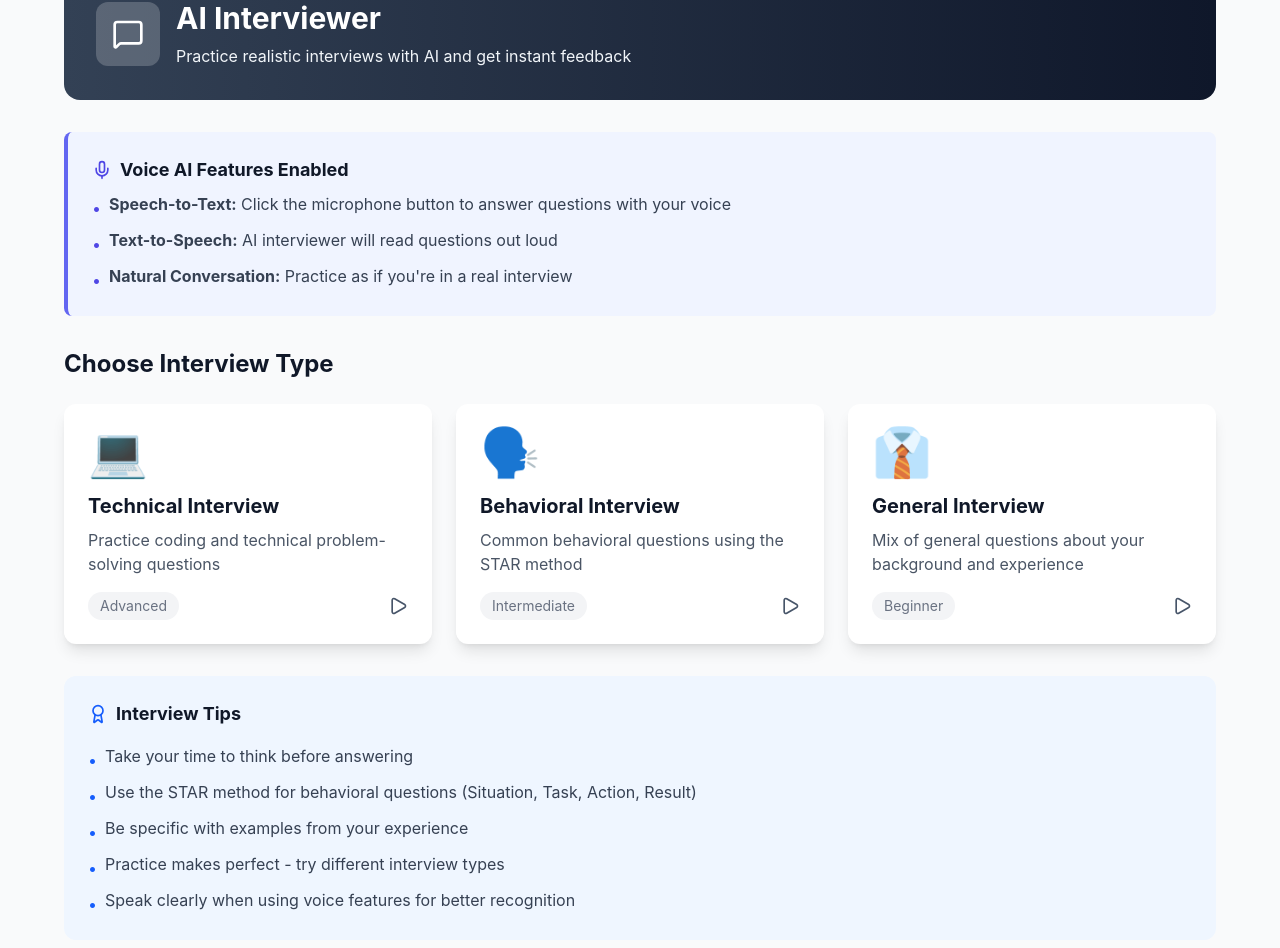
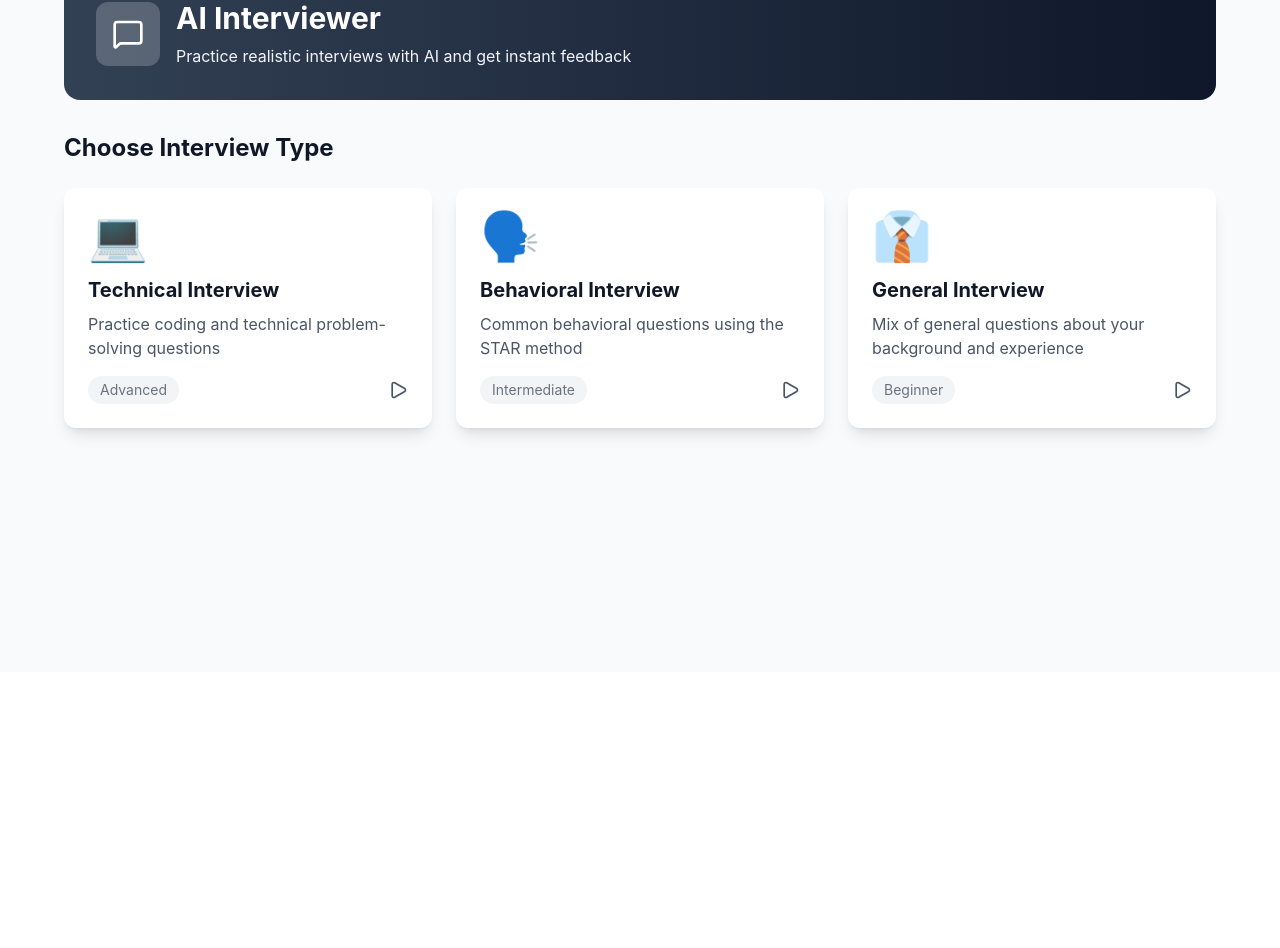
Before and after one commit to Temis04/Pathera, a React (Vite) app in the folder pathera-app/: page /ai-interviewer in a window 1280 px wide. Shown: the part 128-1076 px from the top of the page. After the commit the page ends 800 px from the top, so only its background shows below. Built offline with nearby package versions, Linux system fonts and the light colour scheme; sample sign-in values are in the browser's storage.

Commit message:
Remove all developer and info boxes
Removed the following boxes for a cleaner interface:
- Voice AI Integration developer box from AI Interviewer
- Voice Features Notice from AI Interviewer
- Interview Tips from AI Interviewer
- Quick Tips for Success from Dashboard

```diff
--- a/pathera-app/src/pages/AIInterviewer.jsx
+++ b/pathera-app/src/pages/AIInterviewer.jsx
@@ -256,28 +256,6 @@ const AIInterviewer = () => {
               </div>
             </div>
 
-            {/* Voice Features Notice */}
-            <div className="bg-primary-50 border-l-4 border-primary-500 rounded-lg p-6 mb-8">
-              <h3 className="text-lg font-bold text-gray-900 mb-2 flex items-center space-x-2">
-                <Mic className="w-5 h-5 text-primary-600" />
-                <span>Voice AI Features Enabled</span>
-              </h3>
-              <ul className="space-y-2 text-gray-700">
-                <li className="flex items-start space-x-2">
-                  <span className="text-primary-600 mt-1">•</span>
-                  <span><strong>Speech-to-Text:</strong> Click the microphone button to answer questions with your voice</span>
-                </li>
-                <li className="flex items-start space-x-2">
-                  <span className="text-primary-600 mt-1">•</span>
-                  <span><strong>Text-to-Speech:</strong> AI interviewer will read questions out loud</span>
-                </li>
-                <li className="flex items-start space-x-2">
-                  <span className="text-primary-600 mt-1">•</span>
-                  <span><strong>Natural Conversation:</strong> Practice as if you're in a real interview</span>
-                </li>
-              </ul>
-            </div>
-
             {/* Interview Types */}
             <div>
               <h2 className="text-2xl font-bold text-gray-900 mb-6">
@@ -306,35 +284,6 @@ const AIInterviewer = () => {
               </div>
             </div>
 
-            {/* Tips */}
-            <div className="mt-8 bg-blue-50 rounded-xl p-6">
-              <h3 className="text-lg font-bold text-gray-900 mb-4 flex items-center space-x-2">
-                <Award className="w-5 h-5 text-blue-600" />
-                <span>Interview Tips</span>
-              </h3>
-              <ul className="space-y-2 text-gray-700">
-                <li className="flex items-start space-x-2">
-                  <span className="text-blue-600 mt-1">•</span>
-                  <span>Take your time to think before answering</span>
-                </li>
-                <li className="flex items-start space-x-2">
-                  <span className="text-blue-600 mt-1">•</span>
-                  <span>Use the STAR method for behavioral questions (Situation, Task, Action, Result)</span>
-                </li>
-                <li className="flex items-start space-x-2">
-                  <span className="text-blue-600 mt-1">•</span>
-                  <span>Be specific with examples from your experience</span>
-                </li>
-                <li className="flex items-start space-x-2">
-                  <span className="text-blue-600 mt-1">•</span>
-                  <span>Practice makes perfect - try different interview types</span>
-                </li>
-                <li className="flex items-start space-x-2">
-                  <span className="text-blue-600 mt-1">•</span>
-                  <span>Speak clearly when using voice features for better recognition</span>
-                </li>
-              </ul>
-            </div>
           </div>
         </div>
       </div>
@@ -502,50 +451,6 @@ const AIInterviewer = () => {
             </div>
           )}
 
-          {/* Integration Instructions */}
-          <div className="mt-8 bg-purple-50 border-l-4 border-purple-500 rounded-lg p-6">
-            <h3 className="text-lg font-bold text-gray-900 mb-2">
-              🎤 Voice AI Integration
-            </h3>
-            <p className="text-gray-700 mb-3">
-              This AI Interviewer includes built-in browser voice features:
-            </p>
-            <div className="space-y-3 text-sm text-gray-700">
-              <div>
-                <strong className="text-purple-900">Currently Working:</strong>
-                <ul className="list-disc ml-6 mt-1 space-y-1">
-                  <li>Web Speech API for speech-to-text (browser microphone)</li>
-                  <li>Speech Synthesis API for text-to-speech (AI voice)</li>
-                  <li>Real-time voice status indicators</li>
-                  <li>Toggle voice on/off</li>
-                </ul>
-              </div>
-              <div>
-                <strong className="text-purple-900">To Integrate External Voice AI API:</strong>
-                <ul className="list-disc ml-6 mt-1 space-y-1">
-                  <li><strong>OpenAI Whisper API:</strong> Replace speech recognition with Whisper for better accuracy</li>
-                  <li><strong>Google Cloud Speech-to-Text:</strong> For production-grade transcription</li>
-                  <li><strong>ElevenLabs / Azure TTS:</strong> For more natural AI voice responses</li>
-                  <li><strong>Your Custom API:</strong> Send audio/text to your backend and receive AI responses</li>
-                </ul>
-              </div>
-            </div>
-            <div className="mt-4 bg-gray-900 text-gray-100 p-4 rounded-lg text-xs overflow-x-auto">
-              <code>{`// Example: Integrate with OpenAI Whisper API
-const transcribeAudio = async (audioBlob) => {
-  const formData = new FormData();
-  formData.append('file', audioBlob);
-
-  const response = await fetch('YOUR_API_URL/transcribe', {
-    method: 'POST',
-    body: formData
-  });
-
-  const data = await response.json();
-  setCurrentMessage(data.transcript);
-};`}</code>
-            </div>
-          </div>
         </div>
       </div>
     </div>
--- a/pathera-app/src/pages/Dashboard.jsx
+++ b/pathera-app/src/pages/Dashboard.jsx
@@ -159,27 +159,6 @@ const Dashboard = () => {
             </div>
           </div>
 
-          {/* Quick Tips */}
-          <div className="bg-blue-50 border-l-4 border-blue-500 rounded-lg p-6">
-            <h3 className="text-lg font-bold text-gray-900 mb-2 flex items-center space-x-2">
-              <TrendingUp className="w-5 h-5 text-blue-600" />
-              <span>Quick Tips for Success</span>
-            </h3>
-            <ul className="space-y-2 text-gray-700">
-              <li className="flex items-start space-x-2">
-                <span className="text-blue-600 mt-1">•</span>
-                <span>Review your CV regularly to keep it updated with new skills and experiences</span>
-              </li>
-              <li className="flex items-start space-x-2">
-                <span className="text-blue-600 mt-1">•</span>
-                <span>Practice interviews consistently to build confidence</span>
-              </li>
-              <li className="flex items-start space-x-2">
-                <span className="text-blue-600 mt-1">•</span>
-                <span>Tailor your personal statement for each application</span>
-              </li>
-            </ul>
-          </div>
         </div>
       </div>
     </div>
```
